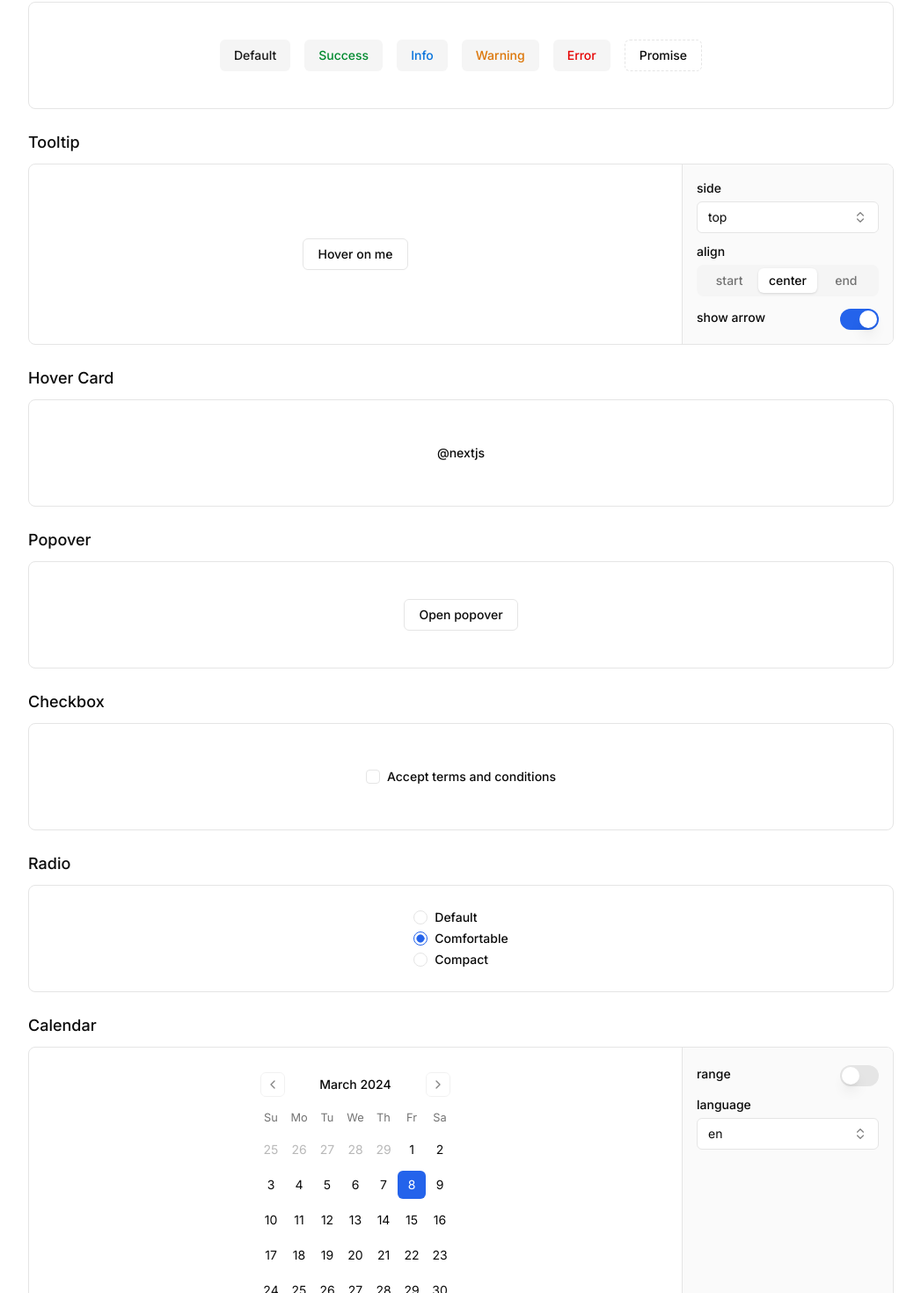
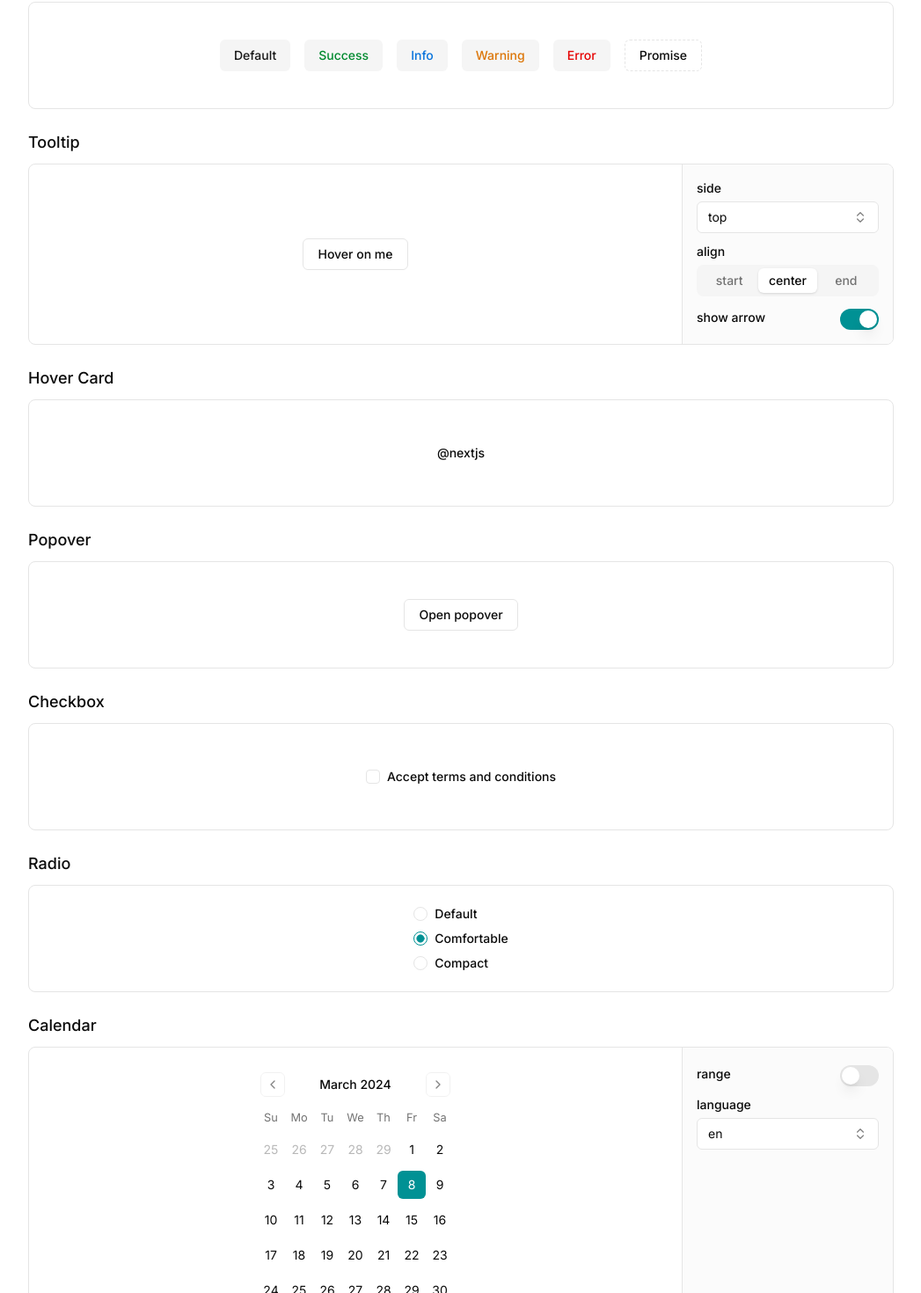
Before and after one commit to hawa130/next-template, a Next.js app: page /component-preview in a window 1280 px wide. Shown: the part 570-2040 px from the top of the page at 88% size, without its empty margins (116-1163 px from the left). Built offline with nearby package versions, Linux system fonts and the light colour scheme.

Commit message:
style: translation of switch; color of segmented control and tabs; leading of label

```diff
--- a/app/component-preview/_previews/checkbox-preview.tsx
+++ b/app/component-preview/_previews/checkbox-preview.tsx
@@ -4,6 +4,7 @@ import {
   ComponentPreviewHeader,
   ComponentPreviewTitle,
 } from '../_components/component-preview-card'
+import { Label } from '@/components/ui/label'
 
 export const CheckboxPreview = () => {
   return (
@@ -14,12 +15,7 @@ export const CheckboxPreview = () => {
       <ComponentPreviewCard>
         <div className="flex items-center space-x-2">
           <Checkbox id="terms" />
-          <label
-            htmlFor="terms"
-            className="text-sm font-medium leading-none peer-disabled:cursor-not-allowed peer-disabled:opacity-70"
-          >
-            Accept terms and conditions
-          </label>
+          <Label htmlFor="terms">Accept terms and conditions</Label>
         </div>
       </ComponentPreviewCard>
     </section>
--- /dev/null
+++ b/app/component-preview/_previews/tabs-preview.tsx
@@ -0,0 +1,97 @@
+import { useState } from 'react'
+import {
+  ComponentConfigForm,
+  ComponentPreviewCard,
+  ComponentPreviewHeader,
+  ComponentPreviewTitle,
+} from '../_components/component-preview-card'
+import { Tabs, TabsContent, TabsList, TabsTrigger } from '@/components/ui/tabs'
+import { Label } from '@/components/ui/label'
+import { Input } from '@/components/ui/input'
+import { Button } from '@/components/ui/button'
+import { Checkbox } from '@/components/ui/checkbox'
+import { cn } from '@/lib/utils'
+
+type FormProps = {
+  variant?: 'default' | 'line'
+}
+
+export const TabsPreview = () => {
+  const [props, setProps] = useState<FormProps>({
+    variant: 'default',
+  })
+
+  const form = (
+    <ComponentConfigForm<FormProps>
+      items={[
+        {
+          name: 'variant',
+          type: 'radio',
+          options: ['default', 'line'],
+          defaultValue: 'default',
+        },
+      ]}
+      onChange={setProps}
+    />
+  )
+
+  return (
+    <section>
+      <ComponentPreviewHeader>
+        <ComponentPreviewTitle>Tabs</ComponentPreviewTitle>
+      </ComponentPreviewHeader>
+      <ComponentPreviewCard form={form}>
+        <Tabs defaultValue="login" className="w-[400px]">
+          <TabsList className="grid w-full grid-cols-2 mb-2" variant={props.variant}>
+            <TabsTrigger variant={props.variant} value="login">Log in</TabsTrigger>
+            <TabsTrigger variant={props.variant} value="signup">Sign up</TabsTrigger>
+          </TabsList>
+          <TabsContent value="login">
+            <div className={cn(props.variant === 'default' && 'border rounded-xl shadow-sm')}>
+              <div className="p-6">
+                <h2 className="text-xl/none font-semibold">Welcome back</h2>
+              </div>
+              <div className="p-6 pt-0 space-y-2">
+                <div className="space-y-1">
+                  <Label htmlFor="login-username" defaultValue="hawa130">Username</Label>
+                  <Input id="login-username" />
+                </div>
+                <div className="space-y-1">
+                  <Label htmlFor="login-password" defaultValue="hawa130">Password</Label>
+                  <Input id="login-password" type="password" />
+                </div>
+              </div>
+              <div className="p-6 pt-0">
+                <Button variant="filled" color="primary">Log in</Button>
+              </div>
+            </div>
+          </TabsContent>
+          <TabsContent value="signup">
+            <div className={cn(props.variant === 'default' && 'border rounded-xl shadow-sm')}>
+              <div className="p-6">
+                <h2 className="text-xl/none font-semibold">Create an account</h2>
+              </div>
+              <div className="p-6 pt-0 space-y-2">
+                <div className="space-y-1">
+                  <Label htmlFor="signup-username">Username</Label>
+                  <Input id="signup-username" defaultValue="hawa130" />
+                </div>
+                <div className="space-y-1">
+                  <Label htmlFor="signup-password">Password</Label>
+                  <Input id="signup-password" type="password" defaultValue="hawa130" />
+                </div>
+                <div className="py-1 flex items-center space-x-2">
+                  <Checkbox id="signup-terms" />
+                  <Label htmlFor="signup-terms">Accept terms and conditions</Label>
+                </div>
+              </div>
+              <div className="p-6 pt-0">
+                <Button variant="filled" color="primary">Sign up</Button>
+              </div>
+            </div>
+          </TabsContent>
+        </Tabs>
+      </ComponentPreviewCard>
+    </section>
+  )
+}
--- a/app/component-preview/page.tsx
+++ b/app/component-preview/page.tsx
@@ -13,6 +13,7 @@ import { HoverCardPreview } from './_previews/hover-card-preview'
 import { BadgePreview } from './_previews/badge-preview'
 import { SliderPreview } from './_previews/slider-preview'
 import { AlertPreview } from './_previews/alert-preview'
+import { TabsPreview } from './_previews/tabs-preview'
 
 export default function Page() {
   return (
@@ -36,6 +37,7 @@ export default function Page() {
         <BadgePreview />
         <SliderPreview />
         <AlertPreview />
+        <TabsPreview />
       </div>
     </main>
   )
--- a/components/ui/label.tsx
+++ b/components/ui/label.tsx
@@ -7,7 +7,7 @@ import { cva, type VariantProps } from 'class-variance-authority'
 import { cn } from '@/lib/utils'
 
 const labelVariants = cva(
-  'text-sm font-medium leading-none peer-disabled:cursor-not-allowed peer-disabled:opacity-70',
+  'text-sm font-medium peer-disabled:cursor-not-allowed peer-disabled:opacity-70',
 )
 
 const Label = React.forwardRef<
--- a/components/ui/segmented-control.tsx
+++ b/components/ui/segmented-control.tsx
@@ -7,7 +7,7 @@ import { cva, type VariantProps } from 'class-variance-authority'
 import { cn } from '@/lib/utils'
 
 export const segmentedControlVariants = cva(
-  'inline-flex items-center justify-center rounded-lg bg-muted p-1 text-muted-fg',
+  'inline-flex items-center justify-center rounded-lg p-1 bg-segment text-segment-fg',
   {
     variants: {
       size: {
@@ -44,7 +44,7 @@ export const SegmentedControlItem = React.forwardRef<
     <RadioGroupPrimitive.Item
       ref={ref}
       className={cn(
-        'relative data-[state=checked]:z-[1] inline-flex items-center justify-center whitespace-nowrap rounded-md font-medium ring-offset-background transition-all focus-visible:outline-none focus-visible:ring-2 focus-visible:ring-ring/60 focus-visible:ring-offset-2 disabled:pointer-events-none disabled:opacity-50 data-[state=checked]:bg-background data-[state=checked]:text-foreground data-[state=checked]:shadow before:absolute before:-left-[0.5px] before:h-5 not-first:before:border-l before:transition-colors before:data-[state=checked]:border-l-transparent before:next-sibling:data-[state=checked]:border-l-transparent',
+        'relative data-[state=checked]:z-[1] inline-flex items-center justify-center whitespace-nowrap rounded-md font-medium ring-offset-background transition-all focus-visible:outline-none focus-visible:ring-2 focus-visible:ring-ring/60 focus-visible:ring-offset-0 disabled:pointer-events-none disabled:opacity-50 data-[state=checked]:bg-segment-active data-[state=checked]:text-segment-active-fg data-[state=checked]:shadow before:absolute before:-left-[0.5px] before:h-5 not-first:before:data-[state=unchecked]:border-l before:transition-colors before:[&+input+button]:data-[state=checked]:border-l-transparent hover:data-[state=unchecked]:bg-accent hover:data-[state=unchecked]:text-accent-fg active:data-[state=unchecked]:bg-accent-dark',
         className,
       )}
       {...props}
--- a/components/ui/switch.tsx
+++ b/components/ui/switch.tsx
@@ -7,7 +7,7 @@ import { cva, type VariantProps } from 'class-variance-authority'
 import { cn } from '@/lib/utils'
 
 const switchVariants = cva(
-  'peer inline-flex shrink-0 cursor-pointer items-center rounded-full border-2 border-transparent transition-colors focus-visible:outline-none focus-visible:ring-2 focus-visible:ring-ring/60 focus-visible:ring-offset-0 focus-visible:ring-offset-background disabled:cursor-not-allowed disabled:opacity-50 data-[state=checked]:bg-primary data-[state=unchecked]:bg-input',
+  'peer inline-flex shrink-0 cursor-pointer items-center rounded-full border-2 border-transparent transition-colors focus-visible:outline-none focus-visible:ring-2 focus-visible:ring-ring/60 focus-visible:ring-offset-0 focus-visible:ring-offset-background disabled:cursor-not-allowed disabled:opacity-50 data-[state=checked]:bg-primary data-[state=unchecked]:bg-input hover:data-[state=unchecked]:bg-input/90 active:data-[state=unchecked]:bg-ring hover:data-[state=checked]:bg-primary/90 active:data-[state=checked]:bg-primary-dark/90 group',
   {
     variants: {
       size: {
@@ -22,12 +22,12 @@ const switchVariants = cva(
 )
 
 const switchThumbVariants = cva(
-  'pointer-events-none block rounded-full bg-background shadow-lg ring-0 transition-transform',
+  'pointer-events-none block rounded-full bg-background shadow-lg ring-0 transition-[transform,width]',
   {
     variants: {
       size: {
-        md: 'h-5 w-5 data-[state=checked]:translate-x-5 data-[state=unchecked]:translate-x-0',
-        sm: 'h-4 w-4 data-[state=checked]:translate-x-4 data-[state=unchecked]:translate-x-0',
+        md: 'h-5 w-5 group-active:w-6 group-active:data-[state=checked]:translate-x-4 data-[state=checked]:translate-x-5 data-[state=unchecked]:translate-x-0',
+        sm: 'h-4 w-4 group-active:w-5 group-active:data-[state=checked]:translate-x-3 data-[state=checked]:translate-x-4 data-[state=unchecked]:translate-x-0',
       },
     },
     defaultVariants: {
--- a/styles/globals.scss
+++ b/styles/globals.scss
@@ -8,7 +8,7 @@
 @import "./utilities";
 
 @layer base {
-  * {
+  *, ::before, ::after {
     @apply border-border ring-offset-background;
   }
 
--- a/styles/variables.scss
+++ b/styles/variables.scss
@@ -15,6 +15,11 @@
   --muted: 0 0% 96.1%;
   --muted-fg: 0 0% 45.1%;
 
+  --segment: 0 0% 96.1%;
+  --segment-fg: 0 0% 45.1%;
+  --segment-active: 0 0% 100%;
+  --segment-active-fg: 0 0% 3.9%;
+
   --accent: 0 0% 94.5%;
   --accent-dark: 0 0% 89.8%;
   --accent-fg: 0 0% 9%;
@@ -22,10 +27,10 @@
   --solid: 0 0% 9%;
   --solid-fg: 0 0% 98%;
 
-  --primary-light: 214 100% 97%;
-  --primary-pale: 213 97% 93%;
-  --primary: 221 83% 53%;
-  --primary-dark: 221 83% 43%;
+  --primary-light: 180 50% 95%;
+  --primary-pale: 180 53% 86%;
+  --primary: 181 100% 29%;
+  --primary-dark: 180 100% 26%;
 
   --destructive-light: 359 100% 97%;
   --destructive-pale: 359 100% 94%;
@@ -47,7 +52,7 @@
   --info: 210 92% 45%;
   --info-dark: 210 92% 35%;
 
-  --body: 0 0% 98%;
+  --body: 0 0% 98.3%;
   --button: 0 0% 100%;
 
   --border: 0 0% 89.8%;
@@ -74,17 +79,22 @@
   --muted: 0 0% 14.9%;
   --muted-fg: 0 0% 63.9%;
 
-  --accent: 0 0% 14.9%;
+  --segment: 0 0% 10%;
+  --segment-fg: 0 0% 63.9%;
+  --segment-active: 0 0% 20.8%;
+  --segment-active-fg: 0 0% 98%;
+
+  --accent: 0 0% 16.9%;
   --accent-dark: 0 0% 20%;
   --accent-fg: 0 0% 98%;
 
   --solid: 0 0% 98%;
   --solid-fg: 0 0% 9%;
 
-  --primary-light: 226 57% 16%;
-  --primary-pale: 224 64% 22%;
-  --primary: 213 94% 68%;
-  --primary-dark: 213 94% 78%;
+  --primary-light: 189 100% 7%;
+  --primary-pale: 187 92% 12%;
+  --primary: 179 67% 40%;
+  --primary-dark: 175 52% 65%;
 
   --destructive-light: 358 76% 10%;
   --destructive-pale: 357 89% 16%;
--- a/tailwind.config.ts
+++ b/tailwind.config.ts
@@ -93,11 +93,13 @@ const config: Config = {
           DEFAULT: 'hsl(var(--card))',
           fg: 'hsl(var(--card-fg))',
         },
-        code: {
-          fg: 'var(--shiki-light)',
-          bg: 'var(--shiki-light-bg)',
-          'fg-dark': 'var(--shiki-dark)',
-          'bg-dark': 'var(--shiki-dark-bg)',
+        segment: {
+          DEFAULT: 'hsl(var(--segment))',
+          fg: 'hsl(var(--segment-fg))',
+          active: {
+            DEFAULT: 'hsl(var(--segment-active))',
+            fg: 'hsl(var(--segment-active-fg))',
+          },
         }
       },
       borderRadius: {
```
Also changed, not shown: components/ui/tabs.tsx (+5 -5 lines).
